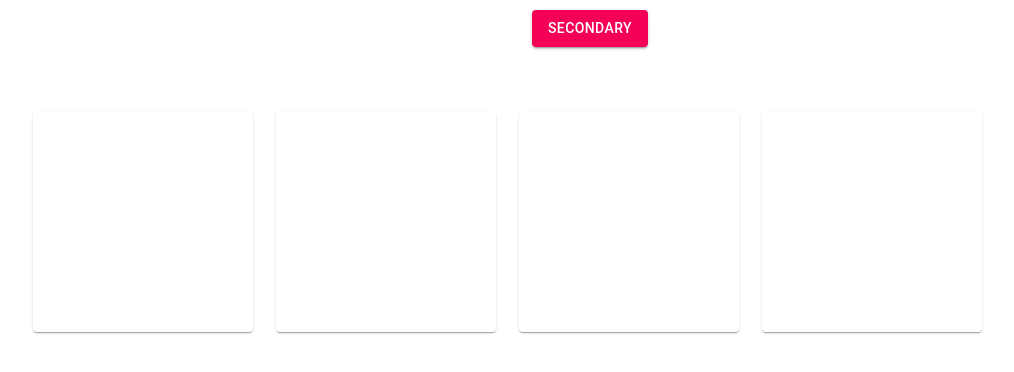
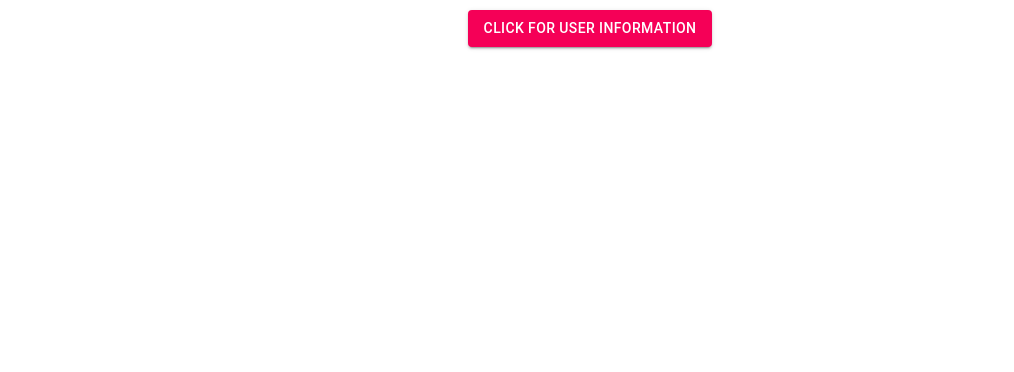
Before and after one commit to reghuramk/13th-July-2021, a React (Create React App) app in the folder fe/: page / in a window 1280 px wide. Shown: the top 372 px of the page, without its empty margins (50-1064 px from the left). Built offline with nearby package versions, Linux system fonts and the light colour scheme; grey boxes are pictures that could not be loaded.

Commit message:
19-07-2021

```diff
--- a/fe/src/App.js
+++ b/fe/src/App.js
@@ -3,7 +3,7 @@ import './App.css';
 import Button from './Components/button'
 import CardComponent from './Components/card';
 
-function App() {
+function App(props) {
 
   const styles = {
     display: 'inline-flex',
@@ -18,15 +18,6 @@ function App() {
           <div className="App">
             <Button/>
           </div>
-
-          <div style = {styles}>
-            <CardComponent/>
-            <CardComponent/>
-            <CardComponent/>
-            <CardComponent/>
-          </div>
-
-
      </Fragment>
   );
 }
--- a/fe/src/Components/button.js
+++ b/fe/src/Components/button.js
@@ -1,6 +1,7 @@
 import React, { Component, Fragment } from 'react'
 import Button from '@material-ui/core/Button';
 import axios from 'axios'
+import CardComponent from './card';
 
 
 class button extends Component {
@@ -16,29 +17,47 @@ class button extends Component {
 
         this.setState({
             isVisible : true
+        },() => {console.log(this.state.isVisible)} )
+
+       const emptyUser = []
+
+       axios.get('https://randomuser.me/api/?results=4')
+        .then((response) => {
+            emptyUser.push(response.data.results)
         })
 
+        console.log('emptyuser',emptyUser)
+    }
 
-        axios.get('https://randomuser.me/api/?results=4')
-        .then((response) => {
-            console.log(response.data.results)
-        })
-    }
+
+
 
     render(){
 
         const heading = {
             padding : '10px'
         }
+        const styles = {
+            display: 'inline-flex',
+            marginLeft: '15px',
+            padding: '55px'
+          }
 
         return (
             <Fragment>
 
                 <div style = {heading} >
-                    <Button onClick = {() => this.randomUser()}variant="contained" color="secondary">
-                        Secondary
+                    <Button  onClick = {() => this.randomUser()} variant="contained" color="secondary">
+                        Click for user information
                     </Button>
                 </div>
+
+                {
+                    this.state.isVisible ?
+                        <div style = {styles}>
+                            <CardComponent  />
+                        </div> : ''
+                }
 
             </Fragment>
 
```
